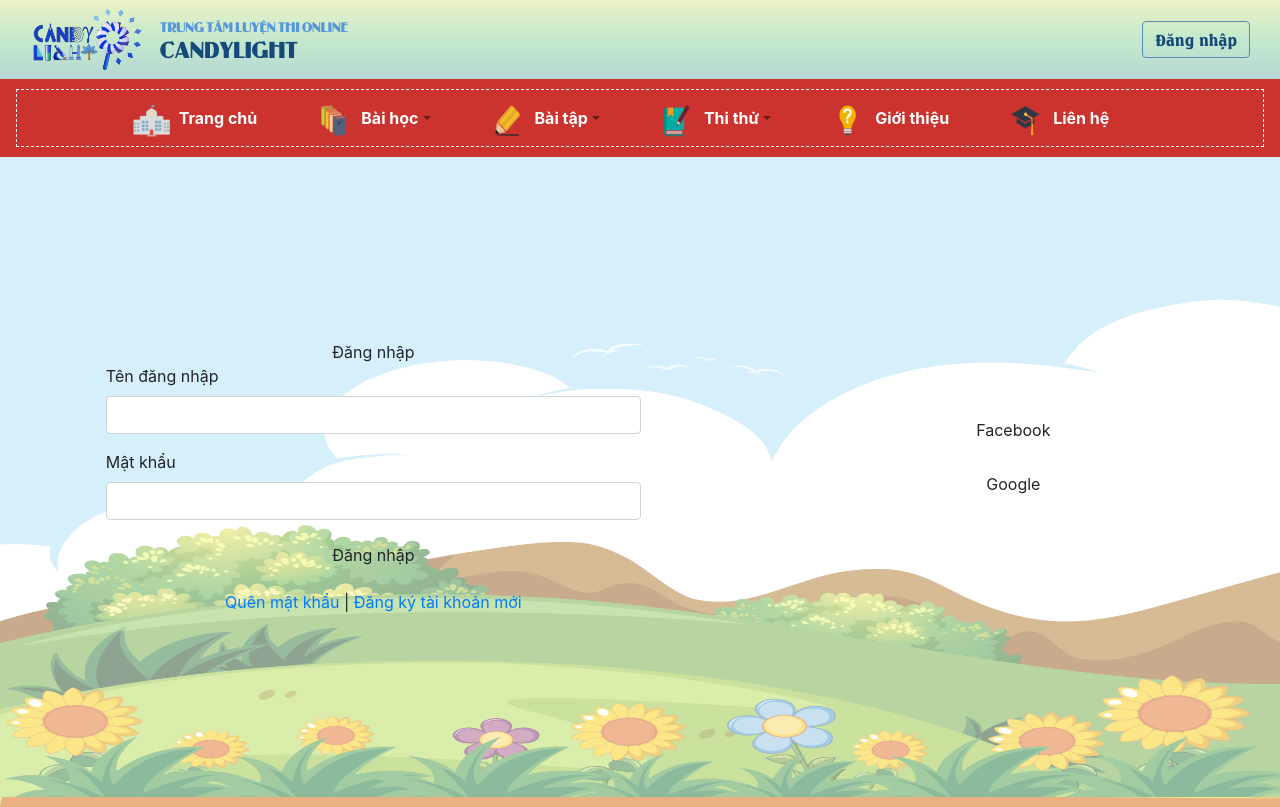
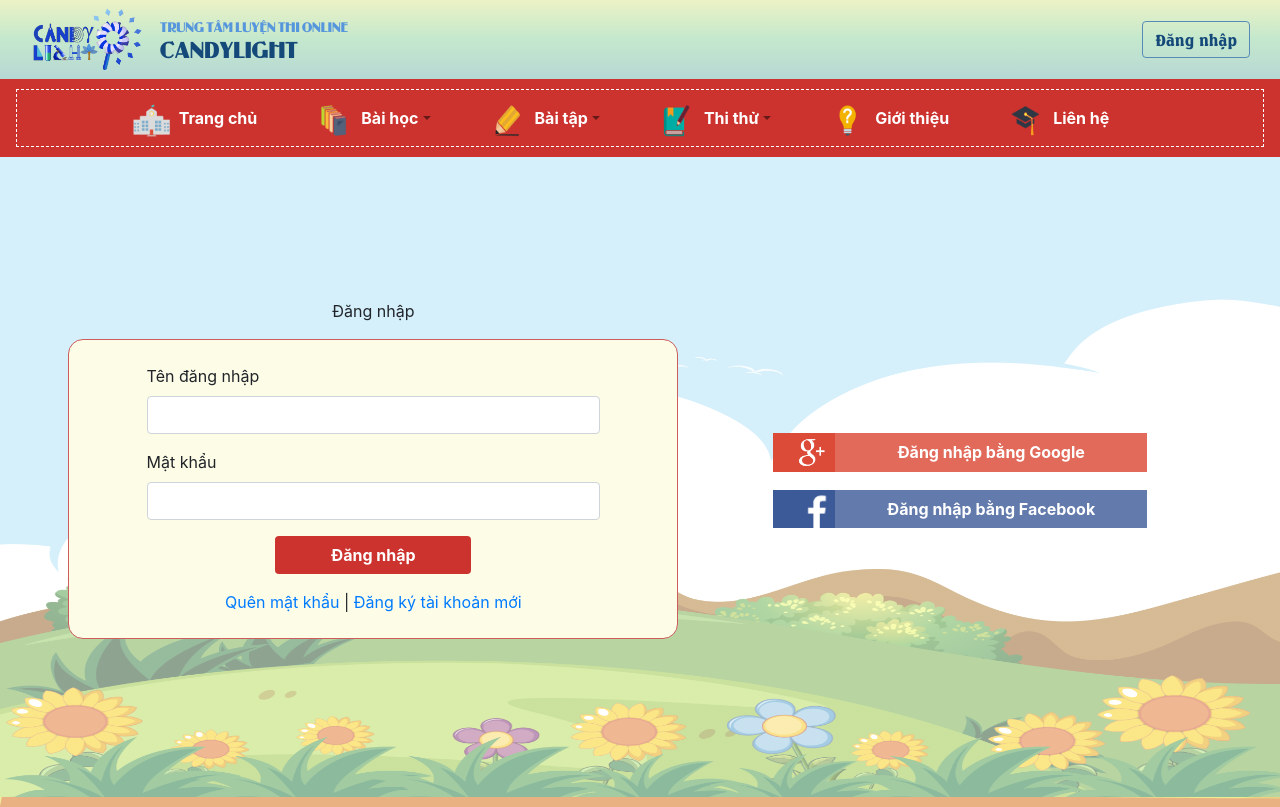
Before and after one commit to nhanpdnguyen/QLDA2015_Frontend, a React (Create React App) app: page /dang-nhap in a window 1280 px wide. Shown: the top 807 px of the page. Built offline with nearby package versions, Linux system fonts and the light colour scheme.

Commit message:
update logo and background-color, some elements' position as well

```diff
--- a/src/components/TitleBox.css
+++ b/src/components/TitleBox.css
@@ -38,7 +38,7 @@
     }
 
     .title-box-header {
-        font-size: 1.8em;
+        font-size: 1.5em;
     }
 
     .title-box-img {
@@ -47,6 +47,6 @@
     }
 
     .title-box-content {
-        font-size: 2em;
+        font-size: 1.8em;
     }
 }
--- a/src/views/DangNhap.css
+++ b/src/views/DangNhap.css
@@ -1,3 +1,42 @@
-.dang-nhap-container {
+.dang-nhap-container{
+  border: 1px solid indianred;
+  background: #fcfce7;
+  border-radius: 15px;
+}
 
+.dang-nhap-btn {
+  color: white;
+  font-weight: bold;
+  background-color: #cc332f;
 }
+.fb-google-container button img {
+  width: 3vw;
+  height: 3vw;
+}
+
+.google-logo-container {
+  background: #dc4a38;
+}
+
+.google-logo-container+div {
+  background: #dc4a38d1;
+  color: white;
+  font-weight: bold;
+}
+
+.facebook-logo-container {
+  background: #3d5a98;
+}
+
+.facebook-logo-container+div {
+  background: #3d5a98cc;
+  color: white;
+  font-weight: bold;
+}
+
+@media (max-width: 768px) {
+  .fb-google-container button img {
+    width: 100%;
+    height: auto;
+  }
+}
--- a/src/views/DangNhap.js
+++ b/src/views/DangNhap.js
@@ -7,17 +7,18 @@ export default class DangNhap extends Component {
 
   render() {
     return (
-      <Row className="dang-nhap-container flex-md-grow-1">
-        {/* Đăng nhập qua email */}
-        <Col md="7">
-          <Row>
-            <Col className="d-flex justify-content-center align-content-center align-self-center">
+      <Row className="flex-md-grow-1 my-4 justify-content-center">
+        <Col xs="12" md="6" className="d-flex justify-content-center align-content-center align-self-center">
           <div>Đăng nhập</div>
         </Col>
-          </Row>
+        <Col md="5">
+        </Col>
+        {/* Đăng nhập qua email */}
+        <Col md="6" className="">
+          <div className="dang-nhap-container py-4 my-3">
             <Row>
               <Col>
-              <form onSubmit="">
+                <form>
                   <div className="form-row justify-content-center">
                     <div className="form-group col-9">
                       <label>Tên đăng nhập</label>
@@ -32,25 +33,12 @@ export default class DangNhap extends Component {
                   </div>
                   <div className="form-row justify-content-center">
                     <div className="form-group col-9 col-md-4">
-                    <button type="submit" className="btn btn-block">Đăng nhập</button>
+                      <button type="submit" className="btn btn-block dang-nhap-btn">Đăng nhập</button>
                     </div>
                   </div>
                 </form>
               </Col>
             </Row>
-        </Col>
-        {/* Đăng nhập qua FB, Google */}
-        <Col md="5" className="d-flex align-items-center">
-          <Row className="flex-grow-1 justify-content-center">
-            <Col xs="9" className="form-group">
-              <button className="btn btn-block">Facebook</button>
-            </Col>
-            <Col xs="9" className="form-group">
-              <button className="btn btn-block">Google</button>
-            </Col>
-          </Row>
-        </Col>
-        <Col md="7">
             <Row>
             <Col xs="12" className="d-flex justify-content-center">
               <Link to="/quen-mat-khau">Quên mật khẩu</Link>
@@ -58,7 +46,38 @@ export default class DangNhap extends Component {
               <Link to="/dang-ky">Đăng ký tài khoản mới</Link>
             </Col>
           </Row>
+          </div>
         </Col>
+        {/* Đăng nhập qua FB, Google */}
+        <Col md="5" className="d-flex align-items-center">
+          <Row className="flex-grow-1 justify-content-center fb-google-container">
+            <Col xs="9" className="form-group">
+              <button className="btn btn-block py-0">
+                <Row>
+                  <Col xs="2" className="pr-0 google-logo-container">
+                    <img src="./images/logo_google.png" alt="logo" />
+                  </Col>
+                  <Col xs="10" className="d-flex justify-content-center align-items-center">
+                    <div>Đăng nhập bằng Google</div>
+                  </Col>
+                </Row>
+              </button>
+            </Col>
+            <Col xs="9" className="form-group">
+              <button className="btn btn-block py-0">
+                <Row>
+                  <Col xs="2" className="pr-0 facebook-logo-container">
+                    <img src="./images/logo_facebook.png" alt="logo" />
+                  </Col>
+                  <Col xs="10" className="d-flex justify-content-center align-items-center">
+                    <div>Đăng nhập bằng Facebook</div>
+                  </Col>
+                </Row>
+              </button>
+            </Col>
+          </Row>
+        </Col>
+
       </Row>
     )
   }
```
Also changed, not shown: public/images/logo_facebook.png (added), public/images/logo_google.png (added). Lines whose indentation alone changed are shown as unchanged.
